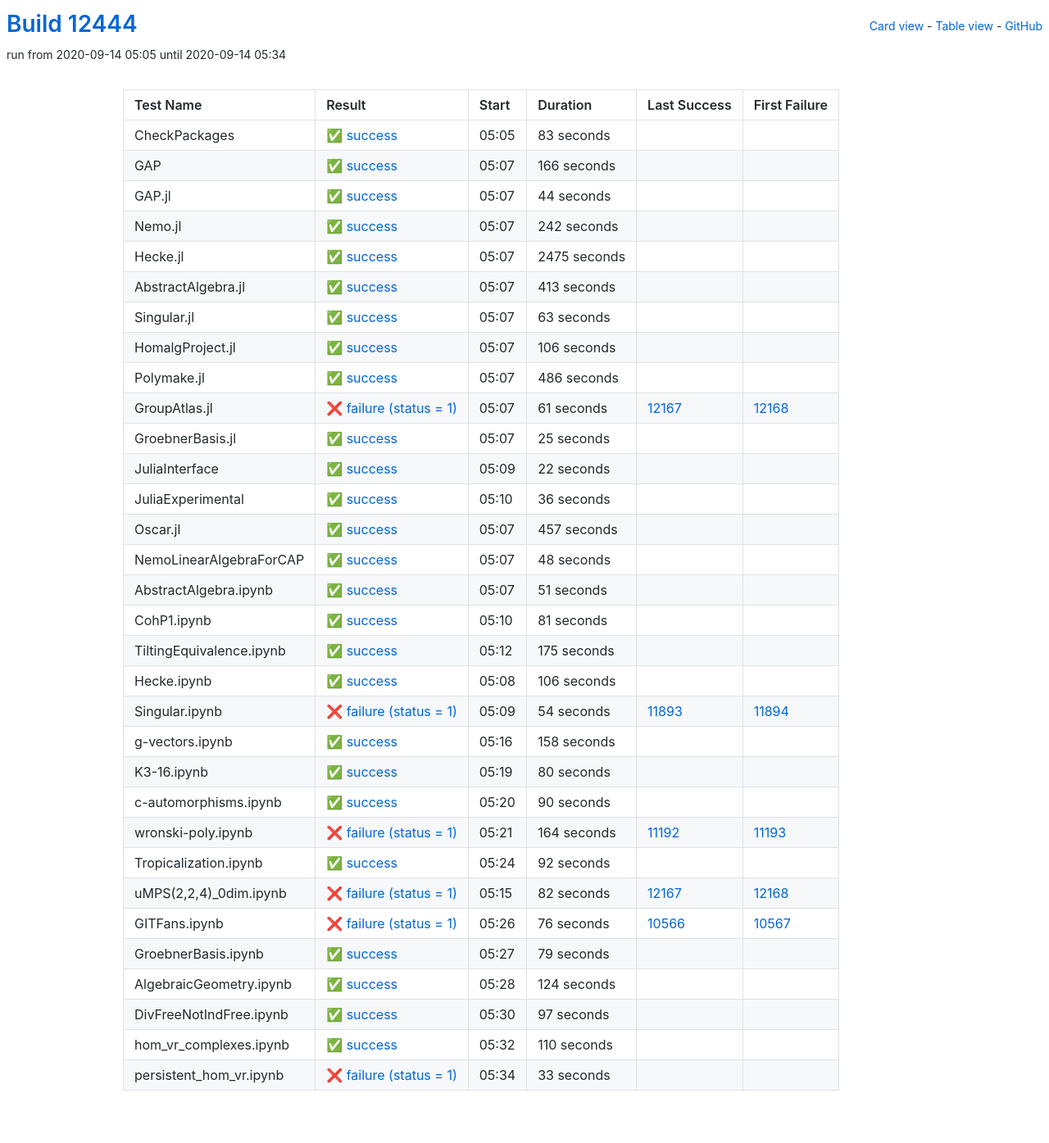
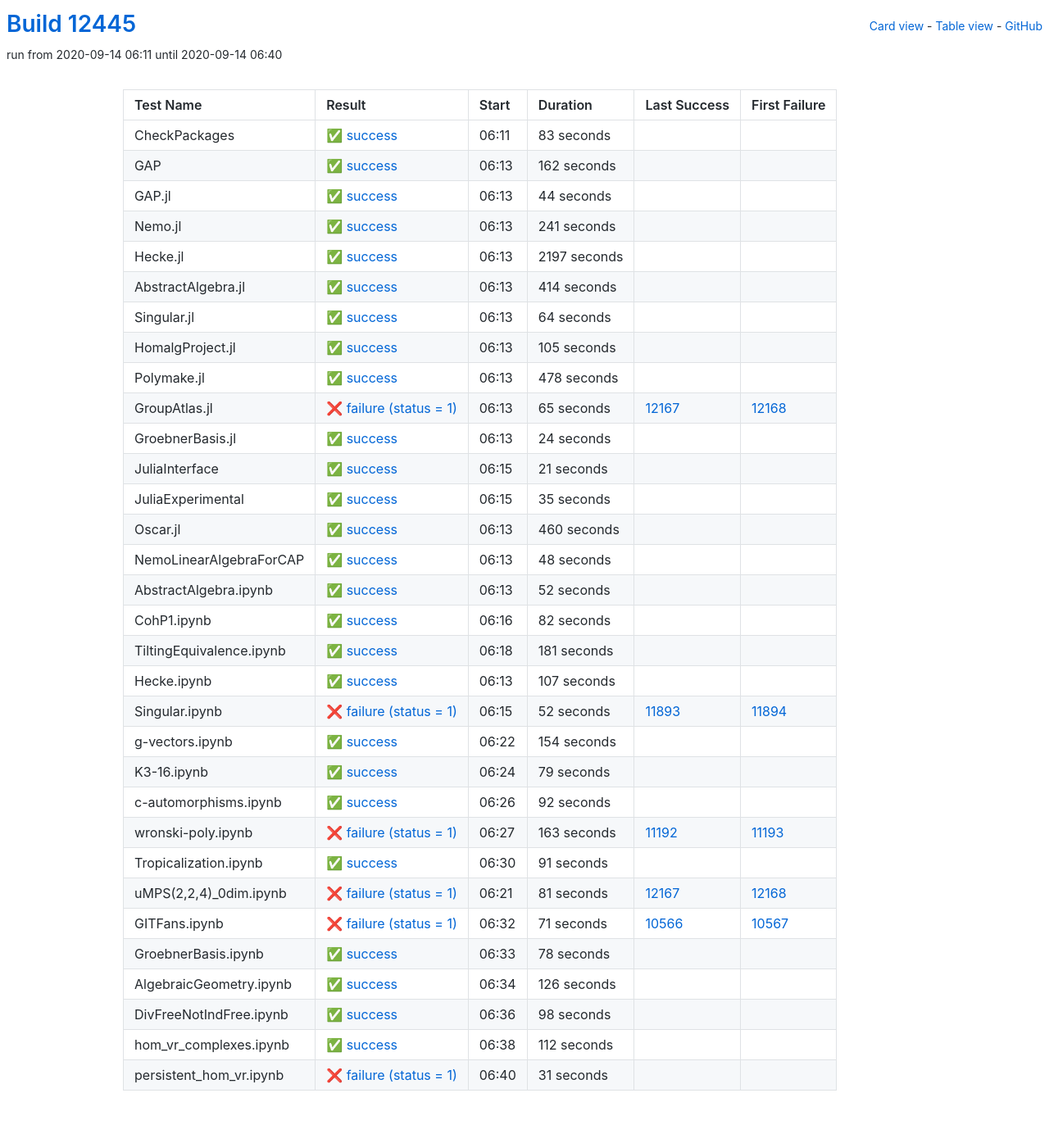
Before and after one commit to oscar-system/oscar-ci-status, a Jekyll site: the page built from table.html, in a window 1280 px wide. Shown: the whole page at 82% size. Built offline with Jekyll 4.4.1, drawn with Linux system fonts in a browser that asks for light colours.

Commit message:
Build #12445

```diff
--- a/_data/ci.yml
+++ b/_data/ci.yml
@@ -1,6 +1,6 @@
 ---
-build: 12444
-build_url: https://oscarci.mathematik.uni-kl.de/job/oscar/12444/
+build: 12445
+build_url: https://oscarci.mathematik.uni-kl.de/job/oscar/12445/
 job: oscar
 organization: oscar-system
 repo: oscar-ci-status
@@ -8,8 +8,8 @@
 tests:
 - name: CheckPackages
   id: checkpackages
-  log: https://oscarci.mathematik.uni-kl.de/job/oscar/12444/artifact/logs/build-12444/CheckPackages.log
-  start: 2020-09-14 05:05
+  log: https://oscarci.mathematik.uni-kl.de/job/oscar/12445/artifact/logs/build-12445/CheckPackages.log
+  start: 2020-09-14 06:11
   success: true
   exitcode: 0
   status: success
@@ -20,20 +20,20 @@
   first_failure_url:
 - name: GAP
   id: gap
-  log: https://oscarci.mathematik.uni-kl.de/job/oscar/12444/artifact/logs/build-12444/GAP.log
-  start: 2020-09-14 05:07
+  log: https://oscarci.mathematik.uni-kl.de/job/oscar/12445/artifact/logs/build-12445/GAP.log
+  start: 2020-09-14 06:13
   success: true
   exitcode: 0
   status: success
-  duration: 166
+  duration: 162
   last_success: false
   last_success_url:
   first_failure: false
   first_failure_url:
 - name: GAP.jl
   id: gap-jl
-  log: https://oscarci.mathematik.uni-kl.de/job/oscar/12444/artifact/logs/build-12444/GAP.jl.log
-  start: 2020-09-14 05:07
+  log: https://oscarci.mathematik.uni-kl.de/job/oscar/12445/artifact/logs/build-12445/GAP.jl.log
+  start: 2020-09-14 06:13
   success: true
   exitcode: 0
   status: success
@@ -44,140 +44,140 @@
   first_failure_url:
 - name: Nemo.jl
   id: nemo-jl
-  log: https://oscarci.mathematik.uni-kl.de/job/oscar/12444/artifact/logs/build-12444/Nemo.jl.log
-  start: 2020-09-14 05:07
+  log: https://oscarci.mathematik.uni-kl.de/job/oscar/12445/artifact/logs/build-12445/Nemo.jl.log
+  start: 2020-09-14 06:13
   success: true
   exitcode: 0
   status: success
-  duration: 242
+  duration: 241
   last_success: false
   last_success_url:
   first_failure: false
   first_failure_url:
 - name: Hecke.jl
   id: hecke-jl
-  log: https://oscarci.mathematik.uni-kl.de/job/oscar/12444/artifact/logs/build-12444/Hecke.jl.log
-  start: 2020-09-14 05:07
+  log: https://oscarci.mathematik.uni-kl.de/job/oscar/12445/artifact/logs/build-12445/Hecke.jl.log
+  start: 2020-09-14 06:13
   success: true
   exitcode: 0
   status: success
-  duration: 2475
+  duration: 2197
   last_success: false
   last_success_url:
   first_failure: false
   first_failure_url:
 - name: AbstractAlgebra.jl
   id: abstractalgebra-jl
-  log: https://oscarci.mathematik.uni-kl.de/job/oscar/12444/artifact/logs/build-12444/AbstractAlgebra.jl.log
-  start: 2020-09-14 05:07
+  log: https://oscarci.mathematik.uni-kl.de/job/oscar/12445/artifact/logs/build-12445/AbstractAlgebra.jl.log
+  start: 2020-09-14 06:13
   success: true
   exitcode: 0
   status: success
-  duration: 413
+  duration: 414
   last_success: false
   last_success_url:
   first_failure: false
   first_failure_url:
 - name: Singular.jl
   id: singular-jl
-  log: https://oscarci.mathematik.uni-kl.de/job/oscar/12444/artifact/logs/build-12444/Singular.jl.log
-  start: 2020-09-14 05:07
+  log: https://oscarci.mathematik.uni-kl.de/job/oscar/12445/artifact/logs/build-12445/Singular.jl.log
+  start: 2020-09-14 06:13
   success: true
   exitcode: 0
   status: success
-  duration: 63
+  duration: 64
   last_success: false
   last_success_url:
   first_failure: false
   first_failure_url:
 - name: HomalgProject.jl
   id: homalgproject-jl
-  log: https://oscarci.mathematik.uni-kl.de/job/oscar/12444/artifact/logs/build-12444/HomalgProject.jl.log
-  start: 2020-09-14 05:07
+  log: https://oscarci.mathematik.uni-kl.de/job/oscar/12445/artifact/logs/build-12445/HomalgProject.jl.log
+  start: 2020-09-14 06:13
   success: true
   exitcode: 0
   status: success
-  duration: 106
+  duration: 105
   last_success: false
   last_success_url:
   first_failure: false
   first_failure_url:
 - name: Polymake.jl
   id: polymake-jl
-  log: https://oscarci.mathematik.uni-kl.de/job/oscar/12444/artifact/logs/build-12444/Polymake.jl.log
-  start: 2020-09-14 05:07
+  log: https://oscarci.mathematik.uni-kl.de/job/oscar/12445/artifact/logs/build-12445/Polymake.jl.log
+  start: 2020-09-14 06:13
   success: true
   exitcode: 0
   status: success
-  duration: 486
+  duration: 478
   last_success: false
   last_success_url:
   first_failure: false
   first_failure_url:
 - name: GroupAtlas.jl
   id: groupatlas-jl
-  log: https://oscarci.mathematik.uni-kl.de/job/oscar/12444/artifact/logs/build-12444/GroupAtlas.jl.log
-  start: 2020-09-14 05:07
+  log: https://oscarci.mathematik.uni-kl.de/job/oscar/12445/artifact/logs/build-12445/GroupAtlas.jl.log
+  start: 2020-09-14 06:13
   success: false
   exitcode: 1
   status: failure
-  duration: 61
+  duration: 65
   last_success: 12167
   last_success_url: https://oscarci.mathematik.uni-kl.de/job/oscar/12167/
   first_failure: 12168
   first_failure_url: https://oscarci.mathematik.uni-kl.de/job/oscar/12168/
 - name: GroebnerBasis.jl
   id: groebnerbasis-jl
-  log: https://oscarci.mathematik.uni-kl.de/job/oscar/12444/artifact/logs/build-12444/GroebnerBasis.jl.log
-  start: 2020-09-14 05:07
+  log: https://oscarci.mathematik.uni-kl.de/job/oscar/12445/artifact/logs/build-12445/GroebnerBasis.jl.log
+  start: 2020-09-14 06:13
   success: true
   exitcode: 0
   status: success
-  duration: 25
+  duration: 24
   last_success: false
   last_success_url:
   first_failure: false
   first_failure_url:
 - name: JuliaInterface
   id: juliainterface
-  log: https://oscarci.mathematik.uni-kl.de/job/oscar/12444/artifact/logs/build-12444/JuliaInterface.log
-  start: 2020-09-14 05:09
+  log: https://oscarci.mathematik.uni-kl.de/job/oscar/12445/artifact/logs/build-12445/JuliaInterface.log
+  start: 2020-09-14 06:15
   success: true
   exitcode: 0
   status: success
-  duration: 22
+  duration: 21
   last_success: false
   last_success_url:
   first_failure: false
   first_failure_url:
 - name: JuliaExperimental
   id: juliaexperimental
-  log: https://oscarci.mathematik.uni-kl.de/job/oscar/12444/artifact/logs/build-12444/JuliaExperimental.log
-  start: 2020-09-14 05:10
+  log: https://oscarci.mathematik.uni-kl.de/job/oscar/12445/artifact/logs/build-12445/JuliaExperimental.log
+  start: 2020-09-14 06:15
   success: true
   exitcode: 0
   status: success
-  duration: 36
+  duration: 35
   last_success: false
   last_success_url:
   first_failure: false
   first_failure_url:
 - name: Oscar.jl
   id: oscar-jl
-  log: https://oscarci.mathematik.uni-kl.de/job/oscar/12444/artifact/logs/build-12444/Oscar.jl.log
-  start: 2020-09-14 05:07
+  log: https://oscarci.mathematik.uni-kl.de/job/oscar/12445/artifact/logs/build-12445/Oscar.jl.log
+  start: 2020-09-14 06:13
   success: true
   exitcode: 0
   status: success
-  duration: 457
+  duration: 460
   last_success: false
   last_success_url:
   first_failure: false
   first_failure_url:
 - name: NemoLinearAlgebraForCAP
   id: nemolinearalgebraforcap
-  log: https://oscarci.mathematik.uni-kl.de/job/oscar/12444/artifact/logs/build-12444/NemoLinearAlgebraForCAP.log
-  start: 2020-09-14 05:07
+  log: https://oscarci.mathematik.uni-kl.de/job/oscar/12445/artifact/logs/build-12445/NemoLinearAlgebraForCAP.log
+  start: 2020-09-14 06:13
   success: true
   exitcode: 0
   status: success
@@ -188,116 +188,92 @@
   first_failure_url:
 - name: AbstractAlgebra.ipynb
   id: abstractalgebra-ipynb
-  log: https://oscarci.mathematik.uni-kl.de/job/oscar/12444/artifact/logs/build-12444/AbstractAlgebra.ipynb.log
-  start: 2020-09-14 05:07
+  log: https://oscarci.mathematik.uni-kl.de/job/oscar/12445/artifact/logs/build-12445/AbstractAlgebra.ipynb.log
+  start: 2020-09-14 06:13
   success: true
   exitcode: 0
   status: success
-  duration: 51
+  duration: 52
   last_success: false
   last_success_url:
   first_failure: false
   first_failure_url:
 - name: CohP1.ipynb
   id: cohp1-ipynb
-  log: https://oscarci.mathematik.uni-kl.de/job/oscar/12444/artifact/logs/build-12444/CohP1.ipynb.log
-  start: 2020-09-14 05:10
+  log: https://oscarci.mathematik.uni-kl.de/job/oscar/12445/artifact/logs/build-12445/CohP1.ipynb.log
+  start: 2020-09-14 06:16
   success: true
   exitcode: 0
   status: success
-  duration: 81
+  duration: 82
   last_success: false
   last_success_url:
   first_failure: false
   first_failure_url:
 - name: TiltingEquivalence.ipynb
   id: tiltingequivalence-ipynb
-  log: https://oscarci.mathematik.uni-kl.de/job/oscar/12444/artifact/logs/build-12444/TiltingEquivalence.ipynb.log
-  start: 2020-09-14 05:12
+  log: https://oscarci.mathematik.uni-kl.de/job/oscar/12445/artifact/logs/build-12445/TiltingEquivalence.ipynb.log
+  start: 2020-09-14 06:18
   success: true
   exitcode: 0
   status: success
-  duration: 175
+  duration: 181
   last_success: false
   last_success_url:
   first_failure: false
   first_failure_url:
 - name: Hecke.ipynb
   id: hecke-ipynb
-  log: https://oscarci.mathematik.uni-kl.de/job/oscar/12444/artifact/logs/build-12444/Hecke.ipynb.log
-  start: 2020-09-14 05:08
+  log: https://oscarci.mathematik.uni-kl.de/job/oscar/12445/artifact/logs/build-12445/Hecke.ipynb.log
+  start: 2020-09-14 06:13
   success: true
   exitcode: 0
   status: success
-  duration: 106
+  duration: 107
   last_success: false
   last_success_url:
   first_failure: false
   first_failure_url:
 - name: Singular.ipynb
   id: singular-ipynb
-  log: https://oscarci.mathematik.uni-kl.de/job/oscar/12444/artifact/logs/build-12444/Singular.ipynb.log
-  start: 2020-09-14 05:09
+  log: https://oscarci.mathematik.uni-kl.de/job/oscar/12445/artifact/logs/build-12445/Singular.ipynb.log
+  start: 2020-09-14 06:15
   success: false
   exitcode: 1
   status: failure
-  duration: 54
+  duration: 52
   last_success: 11893
   last_success_url: https://oscarci.mathematik.uni-kl.de/job/oscar/11893/
   first_failure: 11894
   first_failure_url: https://oscarci.mathematik.uni-kl.de/job/oscar/11894/
 - name: g-vectors.ipynb
   id: g-vectors-ipynb
-  log: https://oscarci.mathematik.uni-kl.de/job/oscar/12444/artifact/logs/build-12444/g-vectors.ipynb.log
-  start: 2020-09-14 05:16
+  log: https://oscarci.mathematik.uni-kl.de/job/oscar/12445/artifact/logs/build-12445/g-vectors.ipynb.log
+  start: 2020-09-14 06:22
   success: true
   exitcode: 0
   status: success
-  duration: 158
+  duration: 154
   last_success: false
   last_success_url:
   first_failure: false
   first_failure_url:
 - name: K3-16.ipynb
   id: k3-16-ipynb
-  log: https://oscarci.mathematik.uni-kl.de/job/oscar/12444/artifact/logs/build-12444/K3-16.ipynb.log
-  start: 2020-09-14 05:19
+  log: https://oscarci.mathematik.uni-kl.de/job/oscar/12445/artifact/logs/build-12445/K3-16.ipynb.log
+  start: 2020-09-14 06:24
   success: true
   exitcode: 0
   status: success
-  duration: 80
+  duration: 79
   last_success: false
   last_success_url:
   first_failure: false
   first_failure_url:
 - name: c-automorphisms.ipynb
   id: c-automorphisms-ipynb
-  log: https://oscarci.mathematik.uni-kl.de/job/oscar/12444/artifact/logs/build-12444/c-automorphisms.ipynb.log
-  start: 2020-09-14 05:20
-  success: true
-  exitcode: 0
-  status: success
-  duration: 90
-  last_success: false
-  last_success_url:
-  first_failure: false
-  first_failure_url:
-- name: wronski-poly.ipynb
-  id: wronski-poly-ipynb
-  log: https://oscarci.mathematik.uni-kl.de/job/oscar/12444/artifact/logs/build-12444/wronski-poly.ipynb.log
-  start: 2020-09-14 05:21
-  success: false
-  exitcode: 1
-  status: failure
-  duration: 164
-  last_success: 11192
-  last_success_url: https://oscarci.mathematik.uni-kl.de/job/oscar/11192/
-  first_failure: 11193
-  first_failure_url: https://oscarci.mathematik.uni-kl.de/job/oscar/11193/
-- name: Tropicalization.ipynb
-  id: tropicalization-ipynb
-  log: https://oscarci.mathematik.uni-kl.de/job/oscar/12444/artifact/logs/build-12444/Tropicalization.ipynb.log
-  start: 2020-09-14 05:24
+  log: https://oscarci.mathematik.uni-kl.de/job/oscar/12445/artifact/logs/build-12445/c-automorphisms.ipynb.log
+  start: 2020-09-14 06:26
   success: true
   exitcode: 0
   status: success
@@ -306,86 +282,110 @@
   last_success_url:
   first_failure: false
   first_failure_url:
-- name: uMPS(2,2,4)_0dim.ipynb
-  id: umps-2-2-4-0dim-ipynb
-  log: https://oscarci.mathematik.uni-kl.de/job/oscar/12444/artifact/logs/build-12444/uMPS-2-2-4-_0dim.ipynb.log
-  start: 2020-09-14 05:15
+- name: wronski-poly.ipynb
+  id: wronski-poly-ipynb
+  log: https://oscarci.mathematik.uni-kl.de/job/oscar/12445/artifact/logs/build-12445/wronski-poly.ipynb.log
+  start: 2020-09-14 06:27
   success: false
   exitcode: 1
   status: failure
-  duration: 82
+  duration: 163
+  last_success: 11192
+  last_success_url: https://oscarci.mathematik.uni-kl.de/job/oscar/11192/
+  first_failure: 11193
+  first_failure_url: https://oscarci.mathematik.uni-kl.de/job/oscar/11193/
+- name: Tropicalization.ipynb
+  id: tropicalization-ipynb
+  log: https://oscarci.mathematik.uni-kl.de/job/oscar/12445/artifact/logs/build-12445/Tropicalization.ipynb.log
+  start: 2020-09-14 06:30
+  success: true
+  exitcode: 0
+  status: success
+  duration: 91
+  last_success: false
+  last_success_url:
+  first_failure: false
+  first_failure_url:
+- name: uMPS(2,2,4)_0dim.ipynb
+  id: umps-2-2-4-0dim-ipynb
+  log: https://oscarci.mathematik.uni-kl.de/job/oscar/12445/artifact/logs/build-12445/uMPS-2-2-4-_0dim.ipynb.log
+  start: 2020-09-14 06:21
+  success: false
+  exitcode: 1
+  status: failure
+  duration: 81
   last_success: 12167
   last_success_url: https://oscarci.mathematik.uni-kl.de/job/oscar/12167/
   first_failure: 12168
   first_failure_url: https://oscarci.mathematik.uni-kl.de/job/oscar/12168/
 - name: GITFans.ipynb
   id: gitfans-ipynb
-  log: https://oscarci.mathematik.uni-kl.de/job/oscar/12444/artifact/logs/build-12444/GITFans.ipynb.log
-  start: 2020-09-14 05:26
+  log: https://oscarci.mathematik.uni-kl.de/job/oscar/12445/artifact/logs/build-12445/GITFans.ipynb.log
+  start: 2020-09-14 06:32
   success: false
   exitcode: 1
   status: failure
-  duration: 76
+  duration: 71
   last_success: 10566
   last_success_url: https://oscarci.mathematik.uni-kl.de/job/oscar/10566/
   first_failure: 10567
   first_failure_url: https://oscarci.mathematik.uni-kl.de/job/oscar/10567/
 - name: GroebnerBasis.ipynb
   id: groebnerbasis-ipynb
-  log: https://oscarci.mathematik.uni-kl.de/job/oscar/12444/artifact/logs/build-12444/GroebnerBasis.ipynb.log
-  start: 2020-09-14 05:27
+  log: https://oscarci.mathematik.uni-kl.de/job/oscar/12445/artifact/logs/build-12445/GroebnerBasis.ipynb.log
+  start: 2020-09-14 06:33
   success: true
   exitcode: 0
   status: success
-  duration: 79
+  duration: 78
   last_success: false
   last_success_url:
   first_failure: false
   first_failure_url:
 - name: AlgebraicGeometry.ipynb
   id: algebraicgeometry-ipynb
-  log: https://oscarci.mathematik.uni-kl.de/job/oscar/12444/artifact/logs/build-12444/AlgebraicGeometry.ipynb.log
-  start: 2020-09-14 05:28
+  log: https://oscarci.mathematik.uni-kl.de/job/oscar/12445/artifact/logs/build-12445/AlgebraicGeometry.ipynb.log
+  start: 2020-09-14 06:34
   success: true
   exitcode: 0
   status: success
-  duration: 124
+  duration: 126
   last_success: false
   last_success_url:
   first_failure: false
   first_failure_url:
 - name: DivFreeNotIndFree.ipynb
   id: divfreenotindfree-ipynb
-  log: https://oscarci.mathematik.uni-kl.de/job/oscar/12444/artifact/logs/build-12444/DivFreeNotIndFree.ipynb.log
-  start: 2020-09-14 05:30
+  log: https://oscarci.mathematik.uni-kl.de/job/oscar/12445/artifact/logs/build-12445/DivFreeNotIndFree.ipynb.log
+  start: 2020-09-14 06:36
   success: true
   exitcode: 0
   status: success
-  duration: 97
+  duration: 98
   last_success: false
   last_success_url:
   first_failure: false
   first_failure_url:
 - name: hom_vr_complexes.ipynb
   id: hom-vr-complexes-ipynb
-  log: https://oscarci.mathematik.uni-kl.de/job/oscar/12444/artifact/logs/build-12444/hom_vr_complexes.ipynb.log
-  start: 2020-09-14 05:32
+  log: https://oscarci.mathematik.uni-kl.de/job/oscar/12445/artifact/logs/build-12445/hom_vr_complexes.ipynb.log
+  start: 2020-09-14 06:38
   success: true
   exitcode: 0
   status: success
-  duration: 110
+  duration: 112
   last_success: false
   last_success_url:
   first_failure: false
   first_failure_url:
 - name: persistent_hom_vr.ipynb
   id: persistent-hom-vr-ipynb
-  log: https://oscarci.mathematik.uni-kl.de/job/oscar/12444/artifact/logs/build-12444/persistent_hom_vr.ipynb.log
-  start: 2020-09-14 05:34
+  log: https://oscarci.mathematik.uni-kl.de/job/oscar/12445/artifact/logs/build-12445/persistent_hom_vr.ipynb.log
+  start: 2020-09-14 06:40
   success: false
   exitcode: 1
   status: failure
-  duration: 33
+  duration: 31
   last_success: false
   last_success_url:
   first_failure: false
```
Also changed, not shown: README.md.
